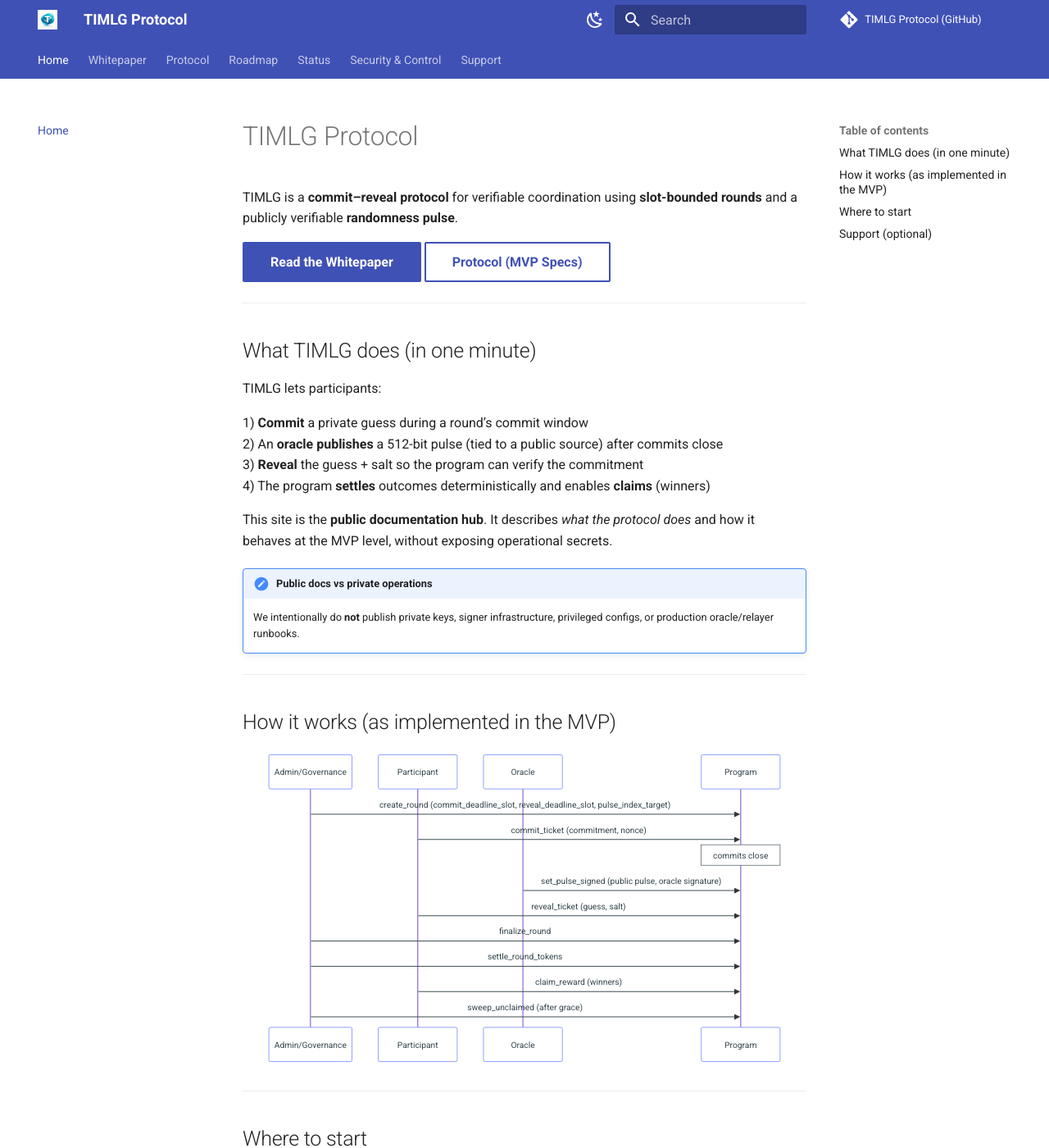
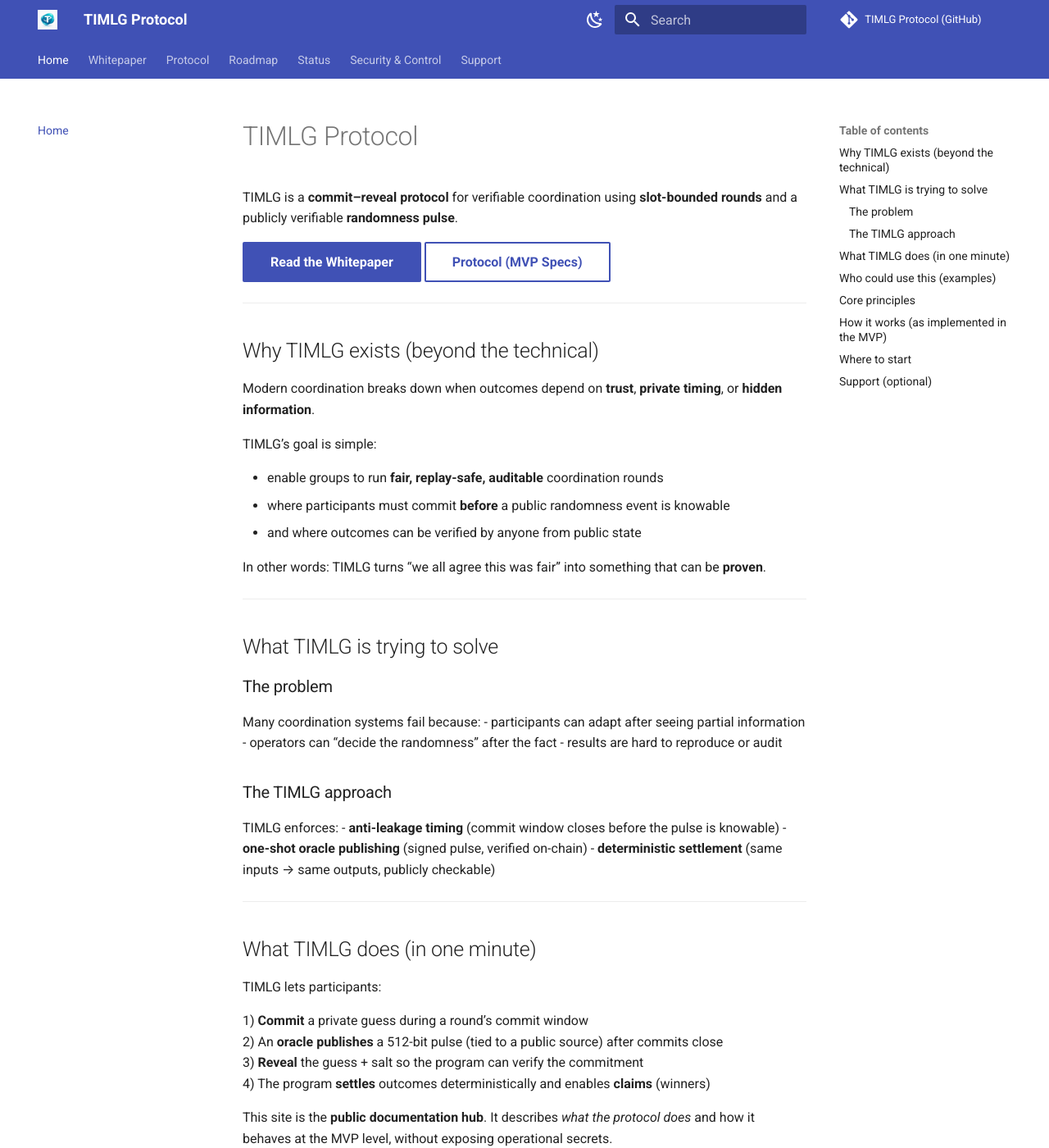
Before and after one commit to TIMLG-Protocol/timlg-protocol, an MkDocs documentation site: the page built from docs/index.md, in a window 1280 px wide and 1400 px high. Shown: the whole window at 82% size. Built offline with MkDocs 1.6.1 and Material for MkDocs 9.7.7, drawn with Linux system fonts in a browser that asks for light colours; some of the changed text lies outside the part shown.

Commit message:
Enhance home page with mission, problem framing, and use cases

```diff
--- a/docs/index.md
+++ b/docs/index.md
@@ -4,6 +4,36 @@ TIMLG is a **commit–reveal protocol** for verifiable coordination using **slot
 
 [Read the Whitepaper](whitepaper/){ .md-button .md-button--primary }
 [Protocol (MVP Specs)](protocol/overview/){ .md-button }
+
+---
+
+## Why TIMLG exists (beyond the technical)
+
+Modern coordination breaks down when outcomes depend on **trust**, **private timing**, or **hidden information**.
+
+TIMLG’s goal is simple:
+
+- enable groups to run **fair, replay-safe, auditable** coordination rounds
+- where participants must commit **before** a public randomness event is knowable
+- and where outcomes can be verified by anyone from public state
+
+In other words: TIMLG turns “we all agree this was fair” into something that can be **proven**.
+
+---
+
+## What TIMLG is trying to solve
+
+### The problem
+Many coordination systems fail because:
+- participants can adapt after seeing partial information
+- operators can “decide the randomness” after the fact
+- results are hard to reproduce or audit
+
+### The TIMLG approach
+TIMLG enforces:
+- **anti-leakage timing** (commit window closes before the pulse is knowable)
+- **one-shot oracle publishing** (signed pulse, verified on-chain)
+- **deterministic settlement** (same inputs → same outputs, publicly checkable)
 
 ---
 
@@ -20,6 +50,28 @@ This site is the **public documentation hub**. It describes *what the protocol d
 
 !!! note "Public docs vs private operations"
     We intentionally do **not** publish private keys, signer infrastructure, privileged configs, or production oracle/relayer runbooks.
+
+---
+
+## Who could use this (examples)
+
+TIMLG is a primitive for any system that needs **verifiable fairness** without trusting a single coordinator:
+
+- **On-chain experiments** (fair trials where timing matters)
+- **Public draws / lotteries** with auditable rules (non-custodial designs)
+- **Decentralized coordination** where participants must commit before a known event
+- **Research protocols** that require reproducible outcomes and public auditability
+
+(Concrete deployments are intentionally left out until devnet parity is stable.)
+
+---
+
+## Core principles
+
+- **Verifiable over persuasive**: the chain should prove what happened.
+- **Rules are public, operations are private**: specs are transparent; signers/runbooks stay private.
+- **Deterministic settlement**: no “manual” adjudication once the round is finalized.
+- **Replay-safety**: signatures and pulses must not be reusable across rounds.
 
 ---
 
```
